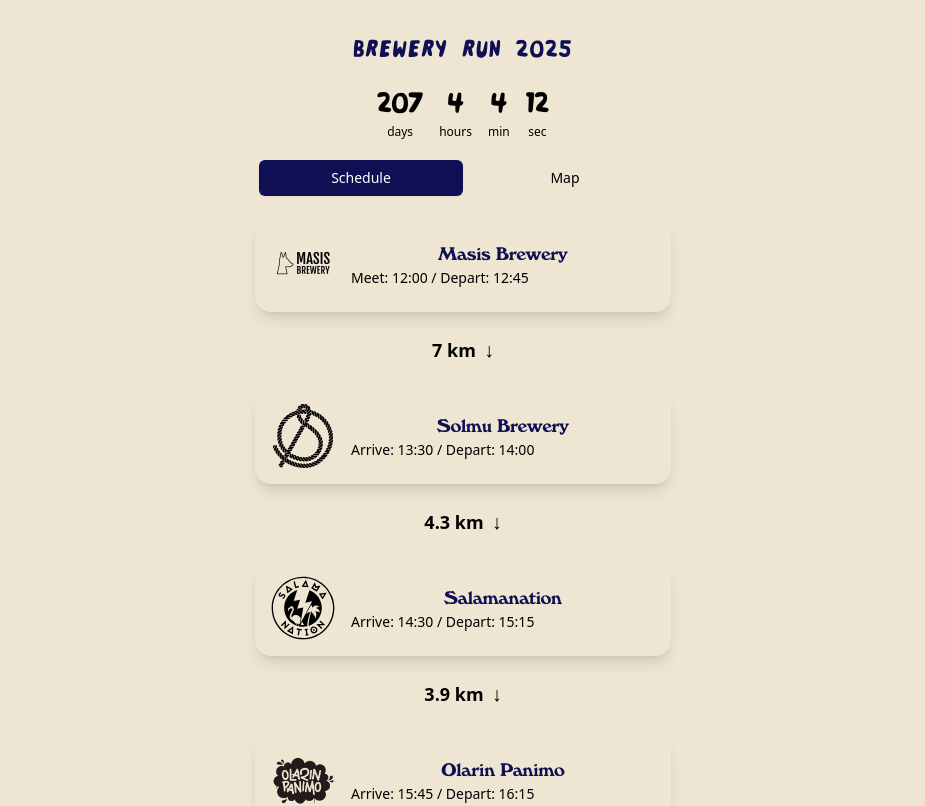
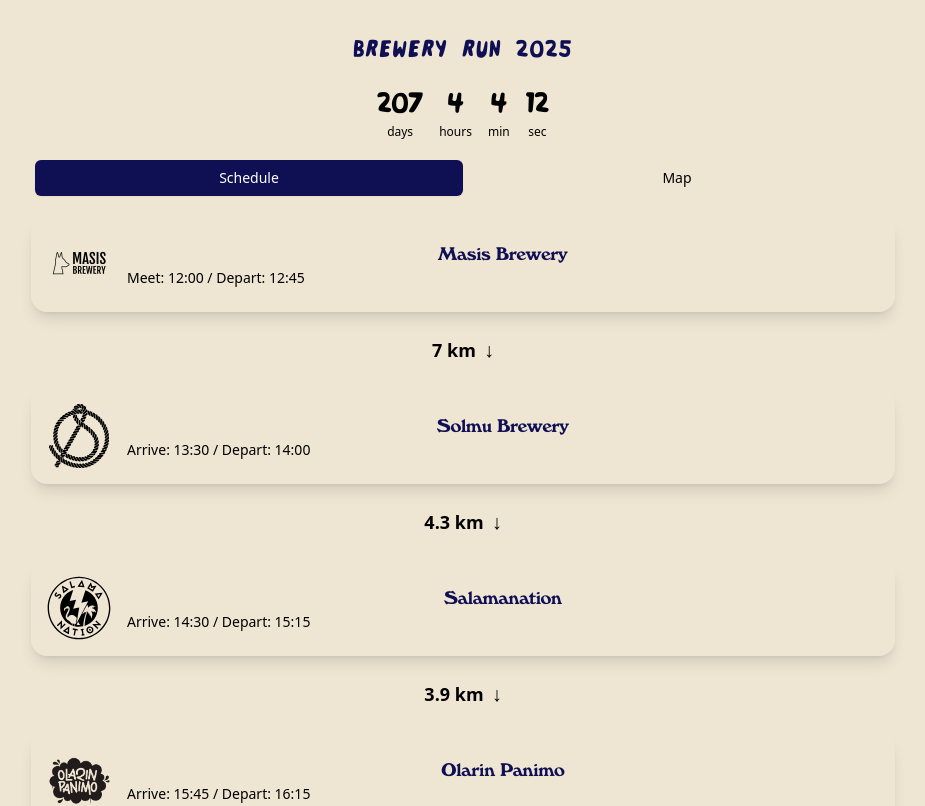
Before and after one commit to Tiketti/mrc-baltic-cruise, a React (Vite) app: page /brewery-run in a window 1280 px wide. Shown: the top 806 px of the page, without its empty margins (177-1102 px from the left). Built offline with nearby package versions, Linux system fonts and the light colour scheme; a web font is replaced by a local one.

Commit message:
Make better use of space on wider screens

```diff
--- a/src/components/MapTab.tsx
+++ b/src/components/MapTab.tsx
@@ -2,7 +2,7 @@
   return (
     <div className="flex h-[calc(100vh-12rem)] flex-col pb-4">
       {/* Map Section */}
-      <div className="flex flex-1 flex-col overflow-hidden rounded-lg bg-gray-800">
+      <div className="flex flex-1 flex-col overflow-hidden rounded-lg bg-gray-800 md:mx-auto md:w-2/3 md:max-w-4xl">
         <h2 className="px-4 pt-4 pb-2 font-semibold text-lg">Route Map</h2>
 
         <div className="mx-4 mb-4 flex-1 overflow-hidden rounded bg-gray-700">
--- a/src/pages/BreweryRun.tsx
+++ b/src/pages/BreweryRun.tsx
@@ -37,7 +37,7 @@
 
   return (
     <div className="min-h-screen bg-gray-900 text-white">
-      <div className="mx-auto max-w-md px-4 py-8">
+      <div className="mx-auto w-full max-w-md px-4 py-8 md:max-w-2xl lg:max-w-4xl">
         <h1 className="mb-4 text-center font-bold text-3xl tracking-wider">
           BREWERY RUN 2025
         </h1>
```
